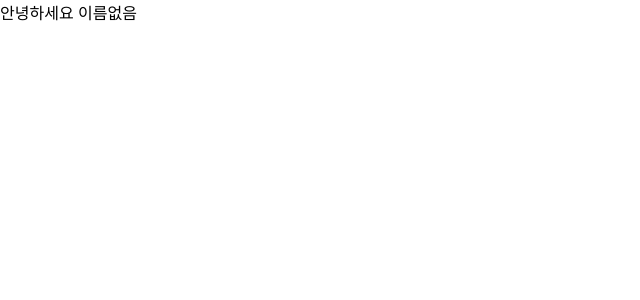
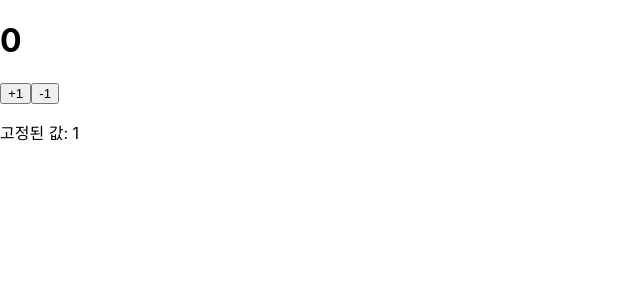
Before and after one commit to ccc4804/react, a React (Create React App) app in the folder react-tutorial/begin-react/: page / in a window 1280 px wide. Shown: the top 300 px of the page, without its empty margins (0-640 px from the left). Built offline with nearby package versions, Linux system fonts and the light colour scheme.

Commit message:
Chapter29 - classgud 컴포넌틔 state와 setState

```diff
--- a/react-tutorial/begin-react/src/Counter.js
+++ b/react-tutorial/begin-react/src/Counter.js
@@ -1,5 +1,65 @@
-import React, { useReducer } from "react";
+import React, { Component } from "react";
 
+class Counter extends Component {
+  constructor(props) {
+    super(props);
+    //this.handleIncrease = this.handleIncrease.bind(this) // 해당 함수에서 this가 가르키는 것을 설정해준다.
+    // this.handleDecrease = this.handleDecrease.bind(this)
+    this.state = {
+      counter: 0,
+      fixed: 1,
+      updateMe: {
+        toggleMe: false,
+        dontChangeMe: 1,
+      },
+    };
+  }
+
+  handleIncrease = () => {
+    console.log("increase");
+    /*this.setState({
+      counter: this.state.counter + 1,
+    });*/
+
+    // 아래와 같이 state를 매개변수로 사용하지 않으면 setState를 연달아 작성하여 사용할 시
+    // 값은 +1만 된다.
+    // 그 이유는 react는 상태를 바로 업데이트 하지 않고
+    // virtual DOM과 real DOM을 비교하여 업데이트 하기 때문이다.
+    // 따라서 아래와 같이 매개변수를 받아서 사용하는 것이 좋다.
+    this.setState((state) => ({
+      counter: state.counter + 1,
+    }));
+  };
+
+  handleDecrease = () => {
+    console.log("decrease");
+    this.setState({
+      counter: this.state.counter - 1,
+    });
+  };
+
+  handledToggle = () => {
+    this.setState({
+      updateMe: {
+        ...this.state.updateMe,
+        toggleMe: !this.state.updateMe.toggleMe,
+      },
+    });
+  };
+
+  render() {
+    return (
+      <div>
+        <h1>{this.state.counter}</h1>
+        <button onClick={this.handleIncrease}>+1</button>
+        <button onClick={this.handleDecrease}>-1</button>
+        <p>고정된 값: {this.state.fixed}</p>
+      </div>
+    );
+  }
+}
+
+/*
 function reducer(state, action){
   switch(action.type){
     case 'INCREMENT':
@@ -35,5 +95,6 @@
     </div>
   );
 }
+*/
 
 export default Counter;
--- a/react-tutorial/begin-react/src/index.js
+++ b/react-tutorial/begin-react/src/index.js
@@ -3,12 +3,12 @@
 import './index.css';
 //import App from './App';
 import * as serviceWorker from './serviceWorker';
-import Hello from './Hello'
+import Counter from './Counter';
 
 // DOM에서 id가 root인 애를 찾아서 react App을 넣겠다.
 ReactDOM.render(
   <React.StrictMode>
-    <Hello />
+    <Counter />
   </React.StrictMode>,
   document.getElementById('root')
 );
```
